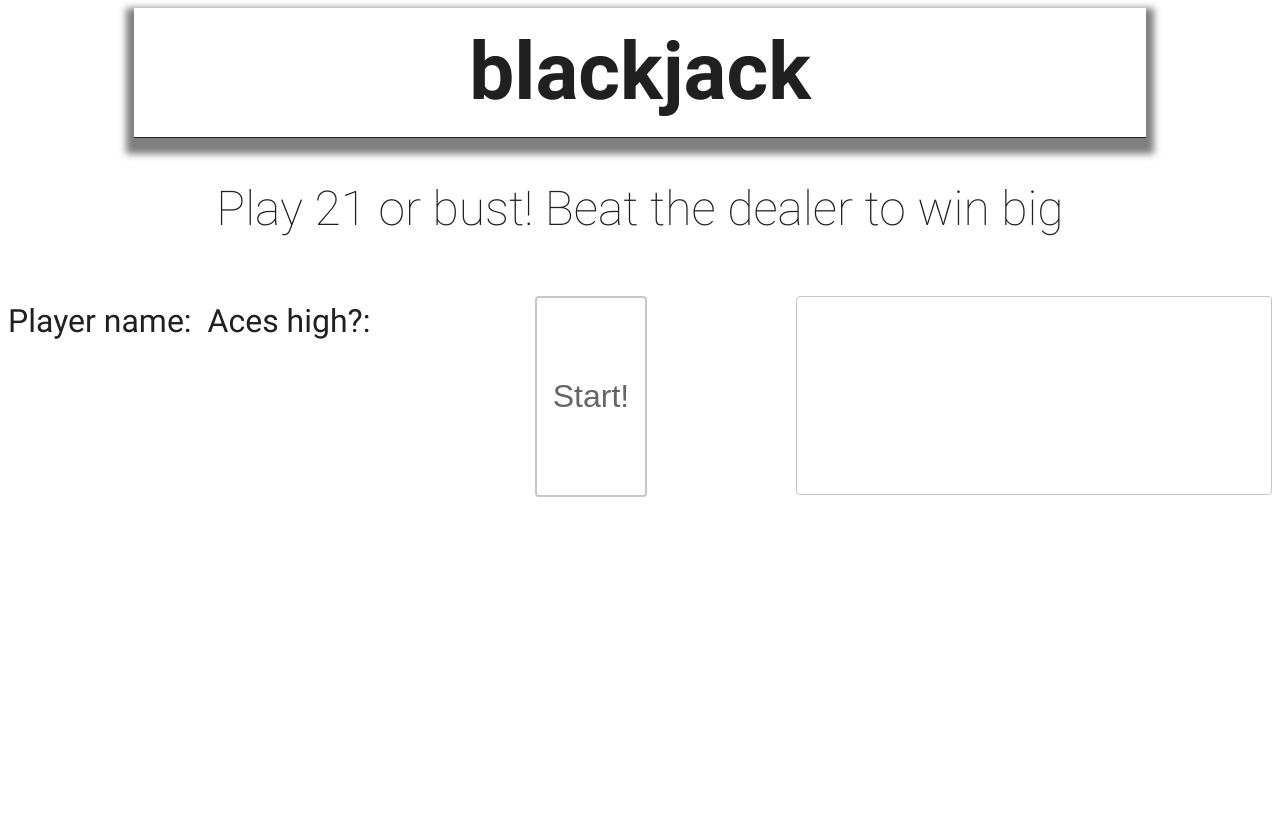
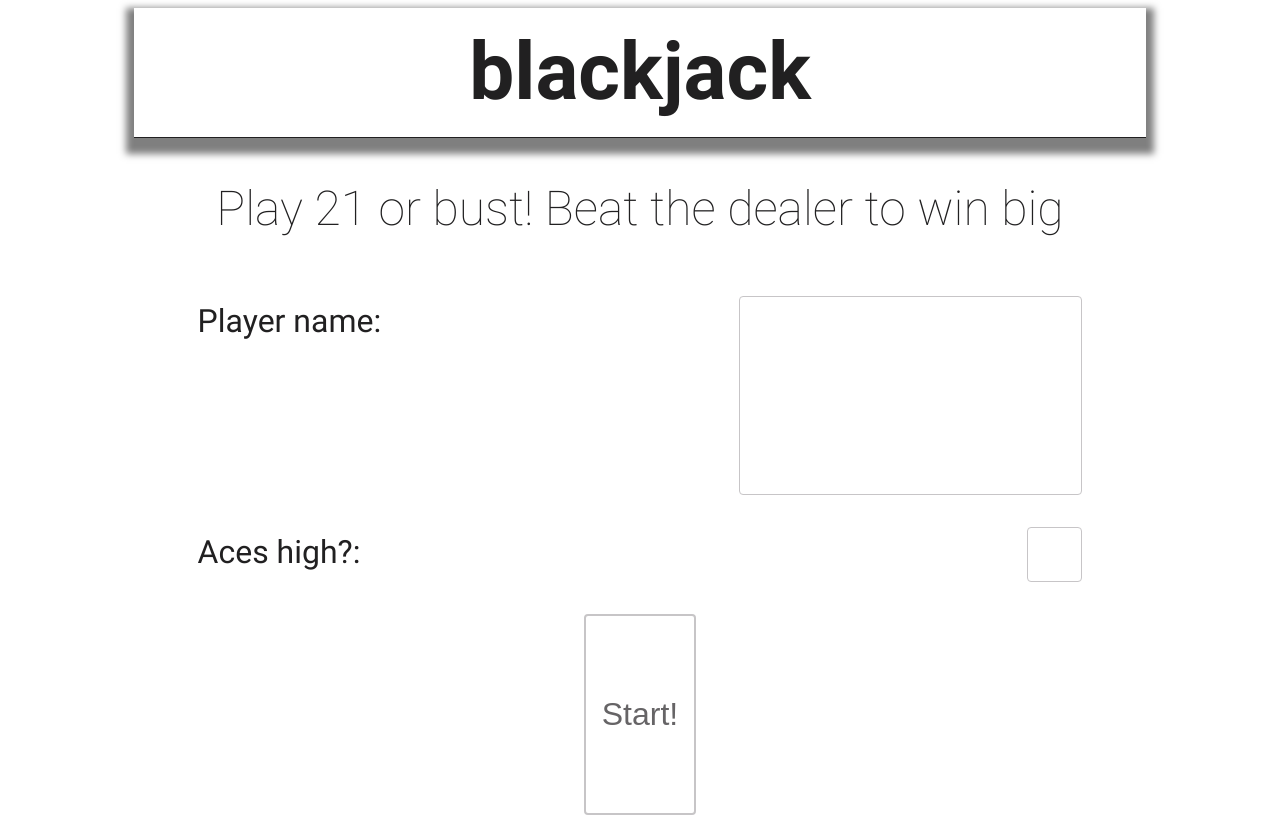
Before and after one commit to Josebratt/blackjack, an Angular app: page / in a window 1280 px wide. Before the commit the page ends 800 px from the top, so only its background shows below. Built offline with nearby package versions, Linux system fonts and the light colour scheme.

Commit message:
Update start.component.scss

```diff
--- a/src/app/start/start.component.scss
+++ b/src/app/start/start.component.scss
@@ -0,0 +1,32 @@
+.row {
+    width: 70%;
+    margin-left: auto;
+    margin-right: auto;
+    margin-bottom: 2em;
+
+    &::after {
+        content: '';
+        clear: both;
+        display: table;
+    }
+}
+
+.checkbox {
+    display: block;
+    width: 53px;
+    height: 53px;
+    border: 1px solid #c7c5c7;
+    border-radius: 4px;
+    position: relative;
+    float: right;
+
+    &.checked::after {
+        position: absolute;
+        left: 2px;
+        top: -4px;
+        content: '\2713';
+        color: forestgreen;
+        font-size: 4em;
+        line-height: 1;
+    }
+}
```
